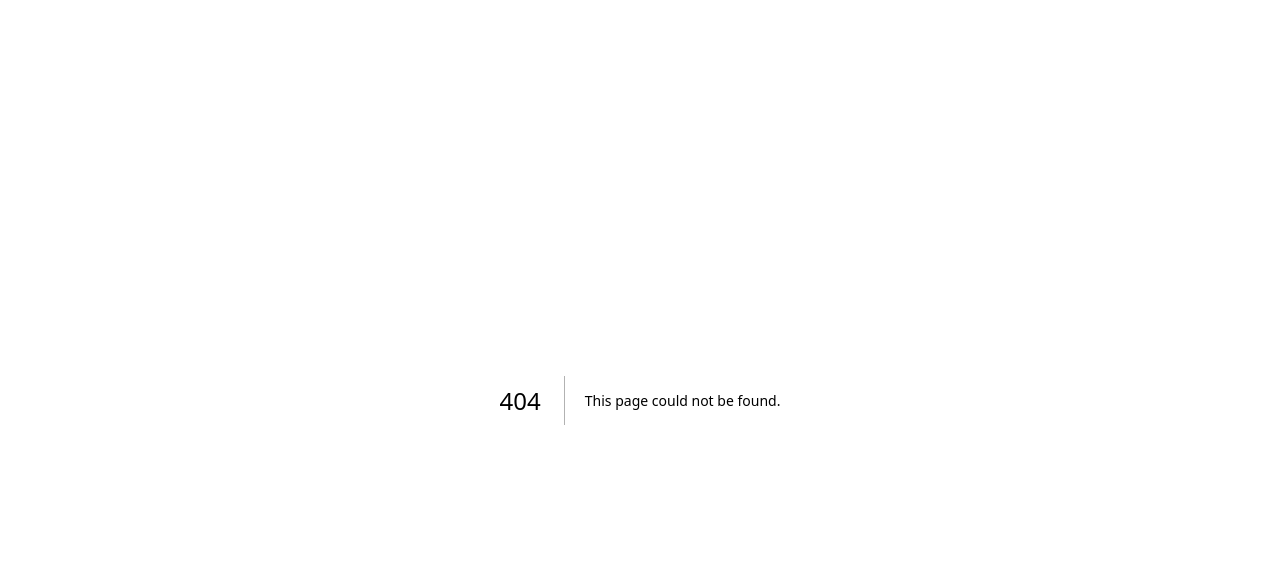
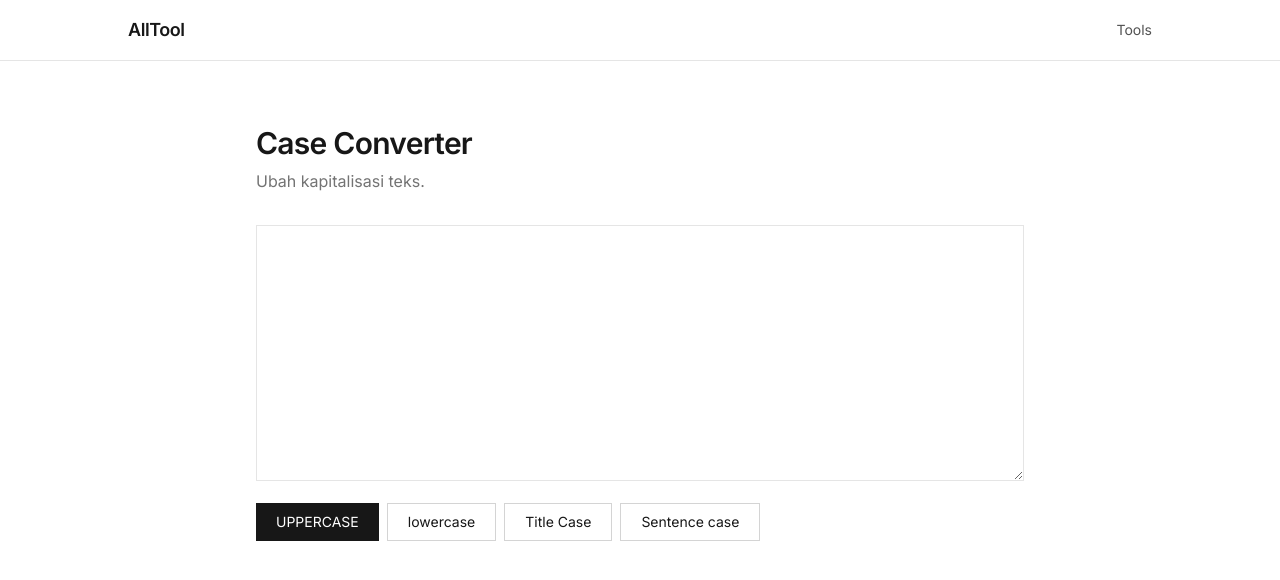
Before and after one commit to sionlimitles-spec/all-tool-sxzz, a Next.js app: page /tools/case-converter in a window 1280 px wide. Before the commit this address had no page. Shown: the top 580 px of the page. Built offline with nearby package versions, Linux system fonts and the light colour scheme.

Commit message:
Create page.tsx

```diff
--- /dev/null
+++ b/src/app/tools/case-converter/page.tsx
@@ -0,0 +1,45 @@
+"use client";
+
+import { useState } from "react";
+import Link from "next/link";
+
+export default function CaseConverter() {
+  const [text, setText] = useState("");
+
+  const toUpper = () => setText(text.toUpperCase());
+  const toLower = () => setText(text.toLowerCase());
+  const toTitle = () =>
+    setText(text.replace(/\w\S*/g, (w) => w.charAt(0).toUpperCase() + w.slice(1).toLowerCase()));
+  const toSentence = () =>
+    setText(text.toLowerCase().replace(/(^\s*\w|[.!?]\s*\w)/g, (c) => c.toUpperCase()));
+
+  return (
+    <div className="min-h-screen bg-white">
+      <nav className="border-b border-neutral-200 px-6 py-4">
+        <div className="mx-auto flex max-w-5xl items-center justify-between">
+          <Link href="/" className="text-lg font-semibold tracking-tight text-neutral-900">AllTool</Link>
+          <Link href="/tools" className="text-sm text-neutral-600 hover:text-neutral-900">Tools</Link>
+        </div>
+      </nav>
+      <section className="px-6 py-16">
+        <div className="mx-auto max-w-3xl">
+          <h1 className="text-3xl font-semibold tracking-tight text-neutral-900">Case Converter</h1>
+          <p className="mt-2 text-neutral-500">Ubah kapitalisasi teks.</p>
+
+          <textarea
+            value={text}
+            onChange={(e) => setText(e.target.value)}
+            className="mt-8 h-64 w-full border border-neutral-200 p-4 text-sm focus:border-neutral-900 focus:outline-none"
+          />
+
+          <div className="mt-4 flex flex-wrap gap-2">
+            <button onClick={toUpper} className="bg-neutral-900 px-5 py-2 text-sm text-white hover:bg-neutral-700">UPPERCASE</button>
+            <button onClick={toLower} className="border border-neutral-300 px-5 py-2 text-sm hover:border-neutral-900">lowercase</button>
+            <button onClick={toTitle} className="border border-neutral-300 px-5 py-2 text-sm hover:border-neutral-900">Title Case</button>
+            <button onClick={toSentence} className="border border-neutral-300 px-5 py-2 text-sm hover:border-neutral-900">Sentence case</button>
+          </div>
+        </div>
+      </section>
+    </div>
+  );
+            }
```
